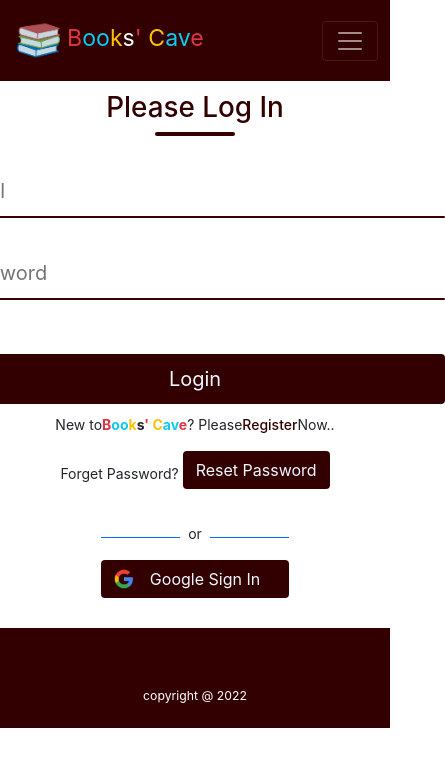
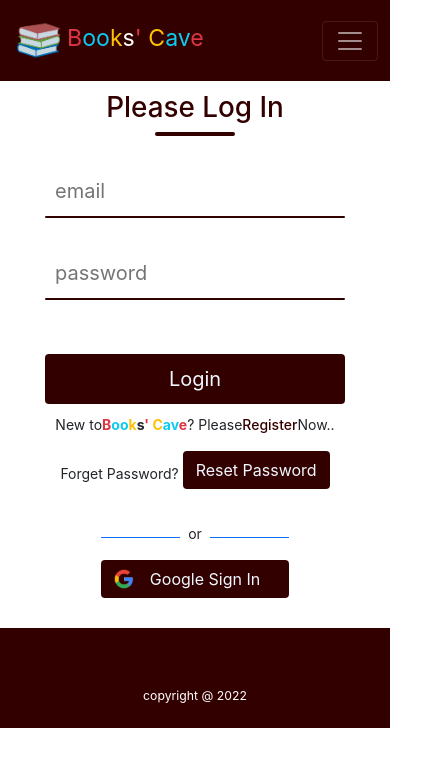
Before and after one commit to monira-jahan-tania/warehouse-management-of-books, a React (Create React App) app: page /login in a window 390 px wide. Shown: the top 766 px of the page, 445 px wide, since content can reach past the window. Built offline with nearby package versions, Linux system fonts and the light colour scheme; no server answers.

Commit message:
responsive form login+egister

```diff
--- a/src/pages/Home/Contact/Contact.css
+++ b/src/pages/Home/Contact/Contact.css
@@ -62,7 +62,7 @@
      }
 
      .message {
-         max-width: 350px;
+         max-width: 300px;
      }
 
      .contact-form img {
--- a/src/pages/Login/Login/Login.css
+++ b/src/pages/Login/Login/Login.css
@@ -44,3 +44,13 @@
     color: #330000;
     text-decoration: none;
 }
+
+@media (max-width: 688px) {
+    .login form input {
+        width: 300px;
+    }
+
+    .login form .line {
+        width: 300px;
+    }
+}
--- a/src/pages/Login/Register/Register.css
+++ b/src/pages/Login/Register/Register.css
@@ -44,3 +44,13 @@
     color: #330000;
     text-decoration: none;
 }
+
+@media (max-width: 688px) {
+    .register form input {
+        width: 300px;
+    }
+
+    .register form .line {
+        width: 300px;
+    }
+}
```
